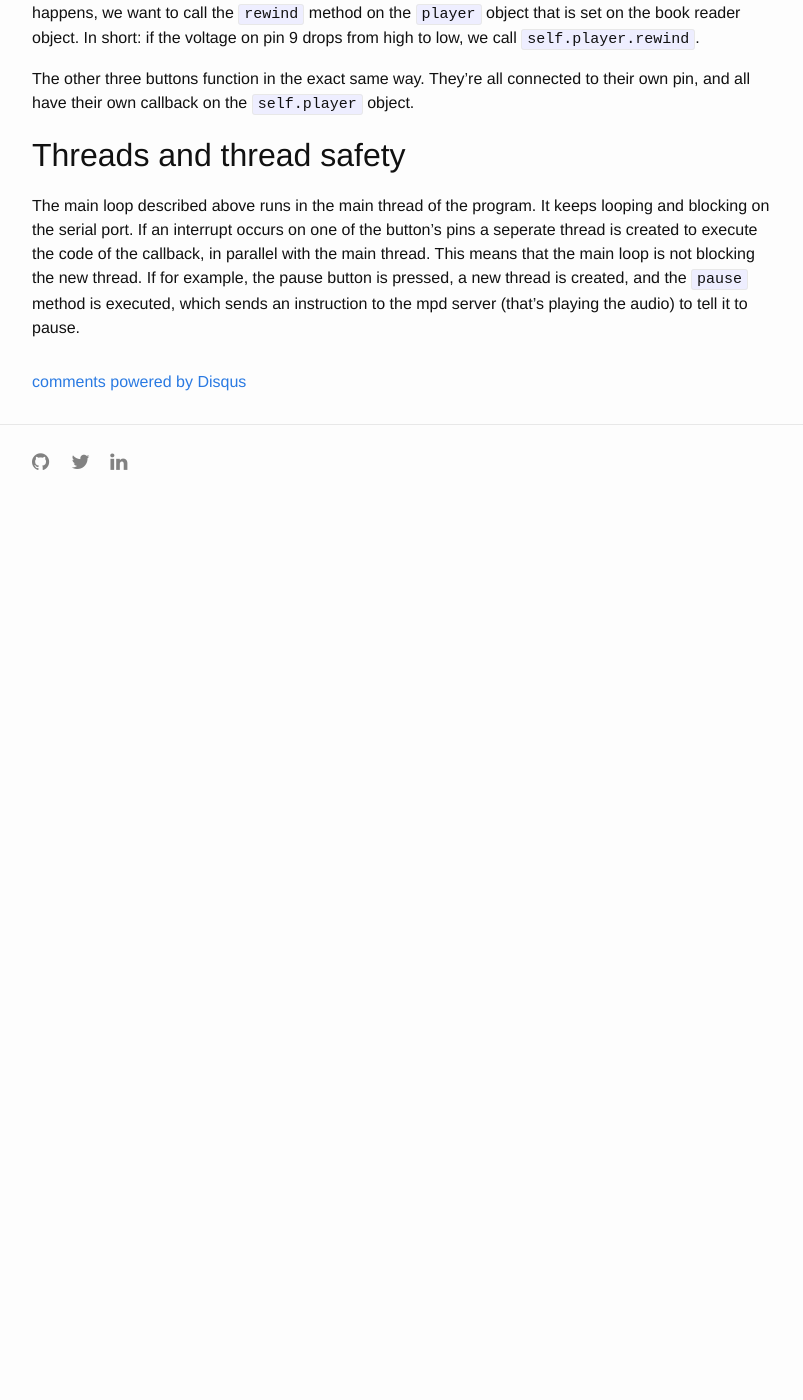
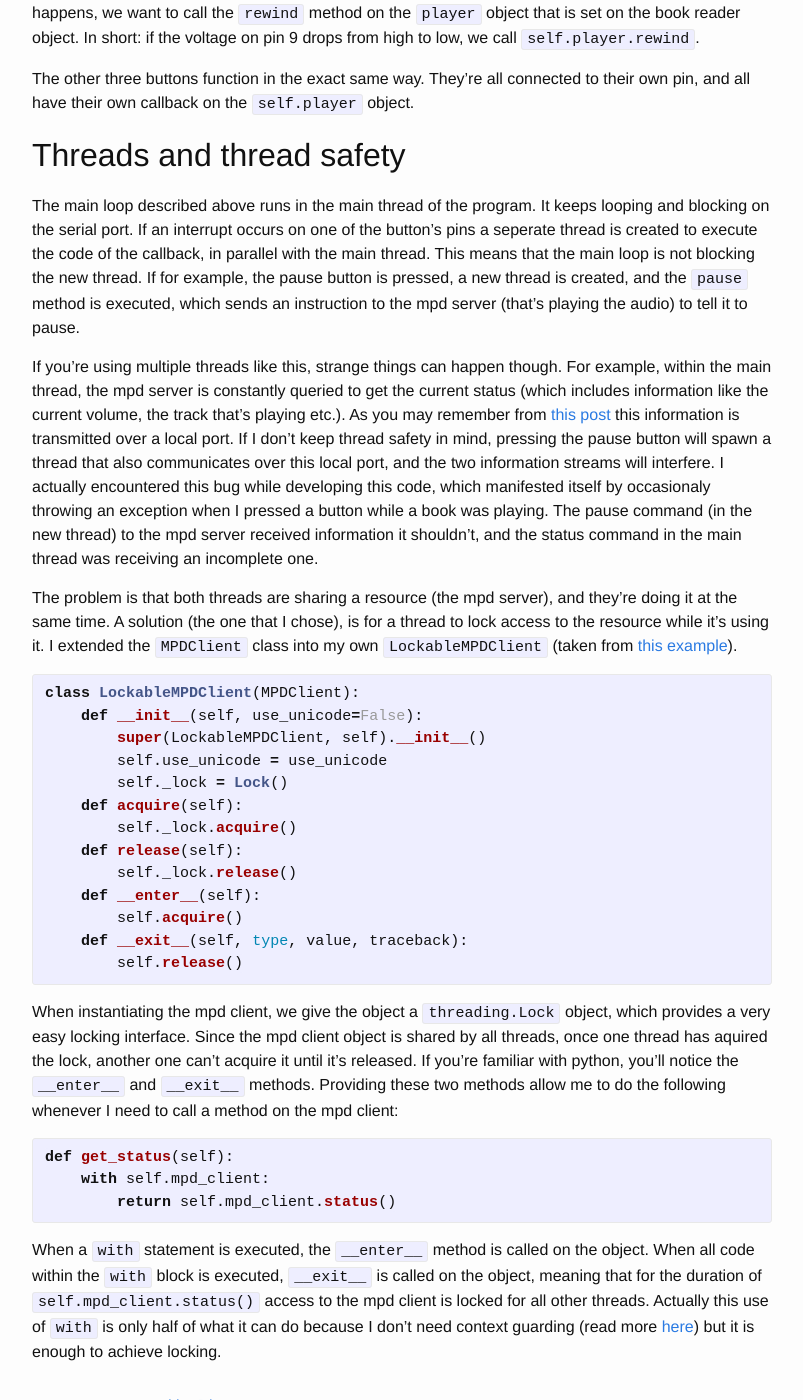
Before and after one commit to wkjagt/wkjagt.github.io, a Jekyll site: the page built from _posts/2014-08-17-audio-book-reader-code-execution.md, in a window 1280 px wide and 1400 px high, scrolled down 2079 px. Shown: the whole window, without its empty margins (238-1041 px from the left). Built offline with Jekyll 4.4.1, drawn with Linux system fonts in a browser that asks for light colours; nearby versions of some CDN libraries; comment, search, counter and statistics services are not loaded; before the commit the page ends 2614 px from its top, so only the background shows below that; some of the changed text lies outside the part shown.

Commit message:
working on interrupts and thred safety

```diff
--- a/_posts/2014-08-17-audio-book-reader-code-execution.md
+++ b/_posts/2014-08-17-audio-book-reader-code-execution.md
@@ -1,6 +1,6 @@
 ---
 layout: post
-title:  "RFID audio book reader PART 3: code execution"
+title:  "RFID audio book reader PART 3: interrupts and thread safety"
 date:   2014-08-18 15:53:50
 ---
 
@@ -63,3 +63,33 @@ The other three buttons function in the exact same way. They're all connected to
 ## Threads and thread safety
 
 The main loop described above runs in the main thread of the program. It keeps looping and blocking on the serial port. If an interrupt occurs on one of the button's pins a seperate thread is created to execute the code of the callback, in parallel with the main thread. This means that the main loop is not blocking the new thread. If for example, the pause button is pressed, a new thread is created, and the `pause` method is executed, which sends an instruction to the mpd server (that's playing the audio) to tell it to pause.
+
+If you're using multiple threads like this, strange things can happen though. For example, within the main thread, the mpd server is constantly queried to get the current status (which includes information like the current volume, the track that's playing etc.). As you may remember from [this post]({% post_url 2014-08-16-audio-book-reader-playing-mp3 %}) this information is transmitted over a local port. If I don't keep thread safety in mind, pressing the pause button will spawn a thread that also communicates over this local port, and the two information streams will interfere. I actually encountered this bug while developing this code, which manifested itself by occasionaly throwing an exception when I pressed a button while a book was playing. The pause command (in the new thread) to the mpd server received information it shouldn't, and the status command in the main thread was receiving an incomplete one.
+
+The problem is that both threads are sharing a resource (the mpd server), and they're doing it at the same time. A solution (the one that I chose), is for a thread to lock access to the resource while it's using it. I extended the `MPDClient` class into my own `LockableMPDClient` (taken from [this example](https://github.com/Mic92/python-mpd2/blob/master/examples/locking.py)).
+
+{% highlight python %}
+class LockableMPDClient(MPDClient):
+    def __init__(self, use_unicode=False):
+        super(LockableMPDClient, self).__init__()
+        self.use_unicode = use_unicode
+        self._lock = Lock()
+    def acquire(self):
+        self._lock.acquire()
+    def release(self):
+        self._lock.release()
+    def __enter__(self):
+        self.acquire()
+    def __exit__(self, type, value, traceback):
+        self.release()
+{% endhighlight %}
+
+When instantiating the mpd client, we give the object a `threading.Lock` object, which provides a very easy locking interface. Since the mpd client object is shared by all threads, once one thread has aquired the lock, another one can't acquire it until it's released. If you're familiar with python, you'll notice the `__enter__` and `__exit__` methods. Providing these two methods allow me to do the following whenever I need to call a method on the mpd client:
+
+{% highlight python %}
+def get_status(self):
+    with self.mpd_client:
+        return self.mpd_client.status()
+{% endhighlight %}
+
+When a `with` statement is executed, the `__enter__` method is called on the object. When all code within the `with` block is executed, `__exit__` is called on the object, meaning that for the duration of `self.mpd_client.status()` access to the mpd client is locked for all other threads. Actually this use of `with` is only half of what it can do because I don't need context guarding (read more [here](http://effbot.org/zone/python-with-statement.htm)) but it is enough to achieve locking.
```
